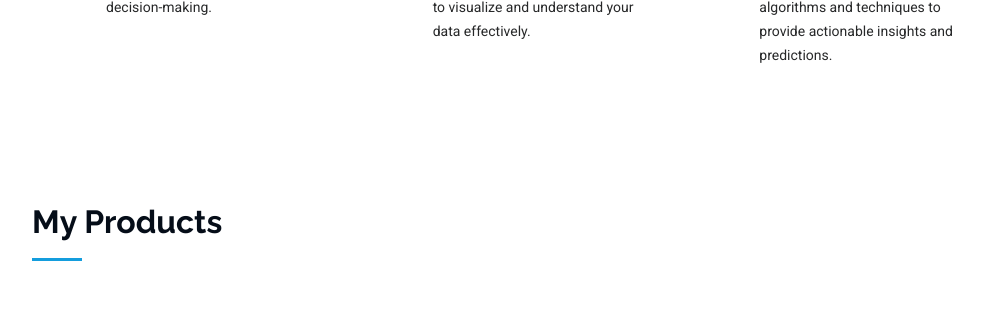
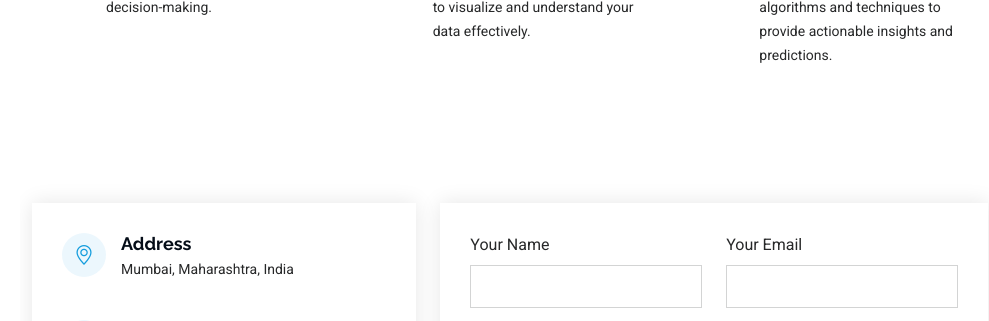
Before and after one commit to NareshGusain/NareshPortfolio, a Django app: page / in a window 1280 px wide. Shown: the part 4159-4480 px from the top of the page, without its empty margins (280-1269 px from the left). Run offline with Django 4.2, Linux system fonts and the light colour scheme; some libraries are stand-ins or nearby versions.

Commit message:
removed products section

```diff
--- a/static/base/main.css
+++ b/static/base/main.css
@@ -1113,7 +1113,7 @@ section,
 /*--------------------------------------------------------------
 # Portfolio Details Section
 --------------------------------------------------------------*/
-.portfolio-details .portfolio-details-slider img {
+/* .portfolio-details .portfolio-details-slider img {
   width: 100%;
 }
 
@@ -1169,7 +1169,7 @@ section,
 .portfolio-details .portfolio-description p {
   padding: 0;
   color: color-mix(in srgb, var(--default-color), transparent 30%);
-}
+} */
 
 /*--------------------------------------------------------------
 # Service Details Section
--- a/templates/base/index.html
+++ b/templates/base/index.html
@@ -281,7 +281,7 @@
 
     </section><!-- /Services Section -->
 
-    <section id="products" class="products-section">
+    <!-- <section id="products" class="products-section">
       <div class="container-products">
         <div class="container section-title" data-aos="fade-up">
           <h2>My Products</h2>
@@ -299,10 +299,9 @@
             <p class="product-description">A versatile Canva template for creating stunning social media posts and graphics.</p>
             <a  class="product-link">Coming Soon</a>
           </div>
-          <!-- Add more product items as needed -->
         </div>
       </div>
-    </section>
+    </section> -->
 
 
     <!-- Contact Section -->
```
